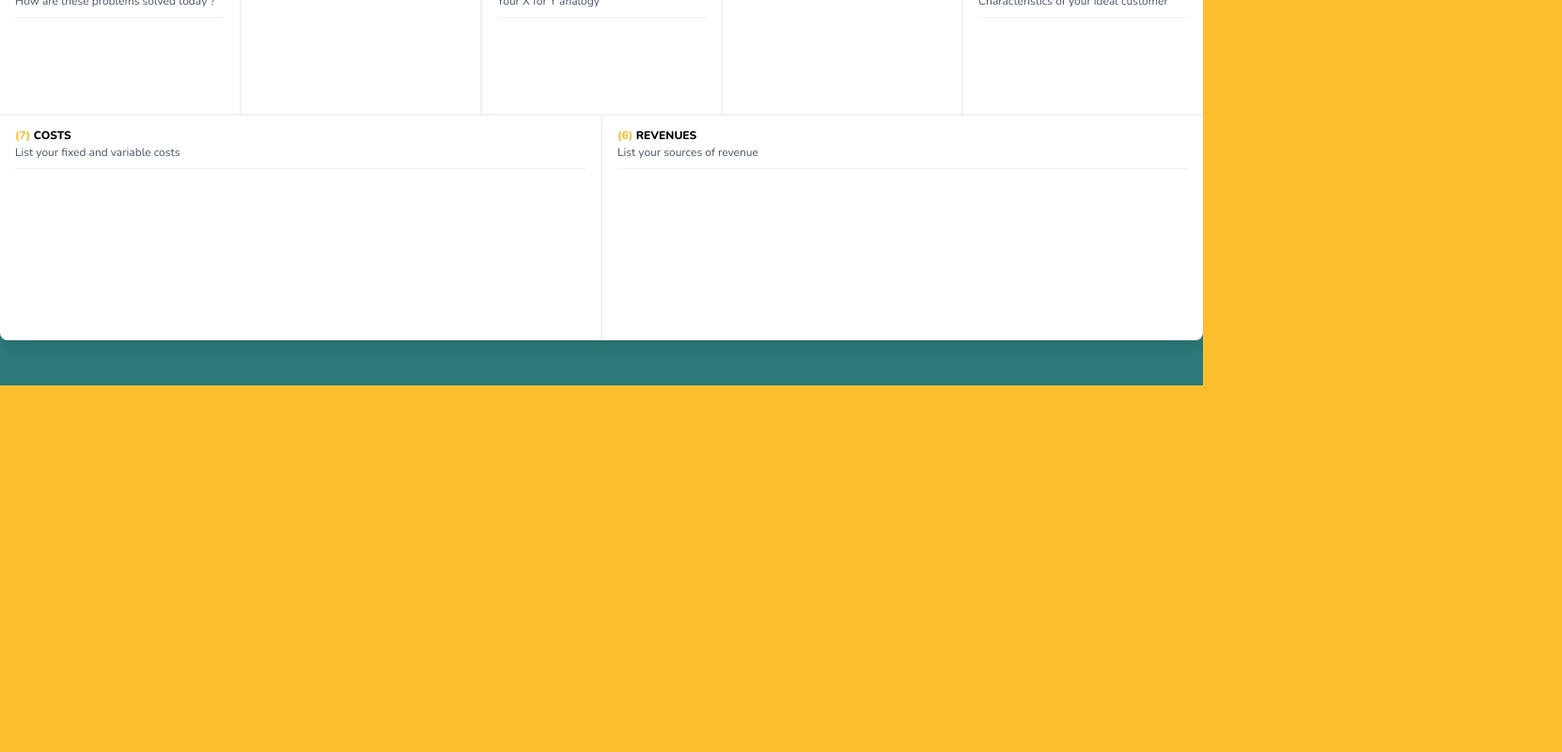
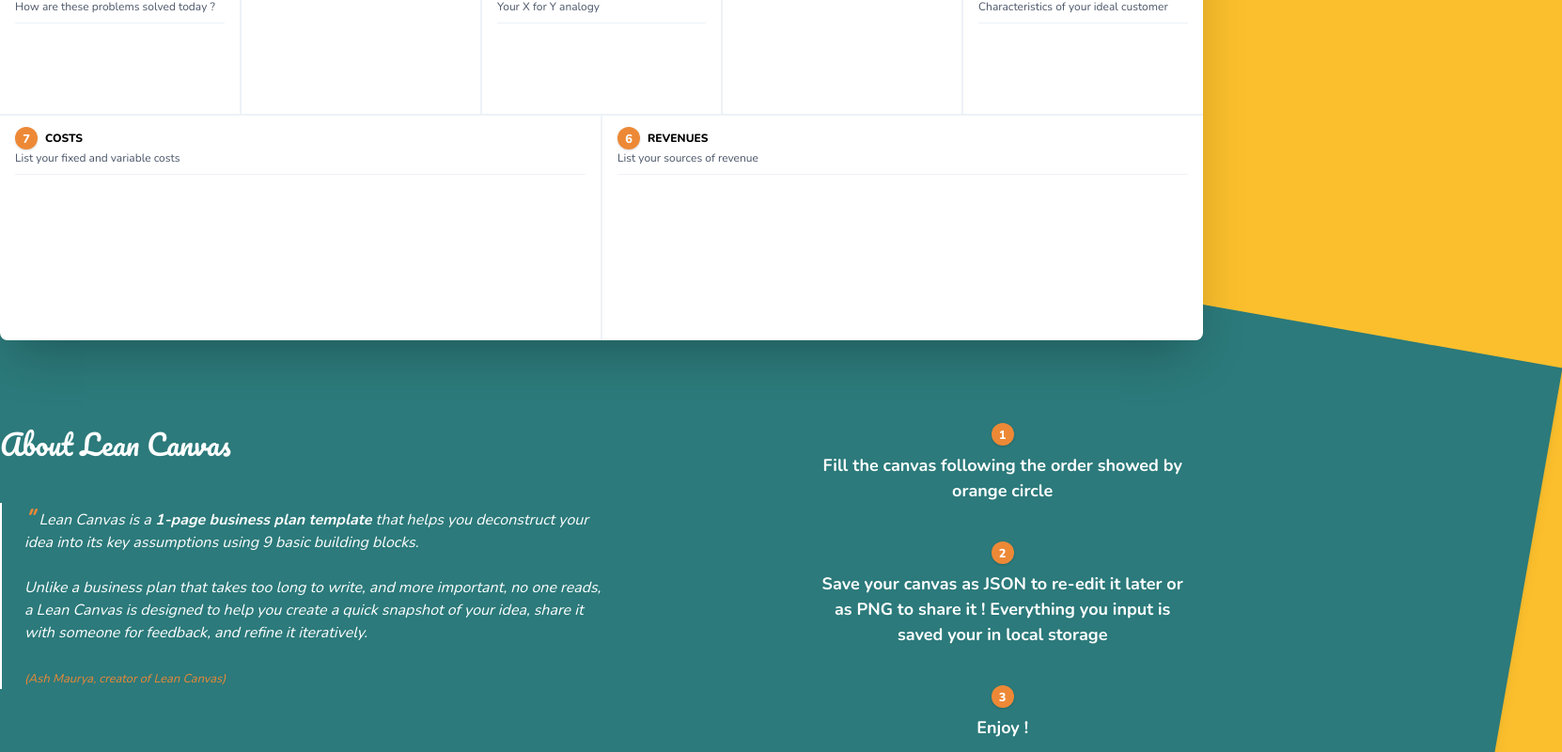
Before and after one commit to mdubourg001/klean-canvas, a React (Create React App) app in the folder app/: page / in a window 1280 px wide. Shown: the part 500-1300 px from the top of the page at 94% size, 1662 px wide, since content can reach past the window. Before the commit the page ends 910 px from the top, so only its background shows below. Built offline with nearby package versions, Linux system fonts and the light colour scheme.

Commit message:
feature: added content in 'About Lean Canvas' section

```diff
--- a/app/public/index.html
+++ b/app/public/index.html
@@ -3,7 +3,10 @@
   <head>
     <meta charset="utf-8" />
     <link rel="shortcut icon" href="%PUBLIC_URL%/favicon.ico" />
-    <meta name="viewport" content="width=device-width, initial-scale=1" />
+    <meta
+      name="viewport"
+      content="width=device-width, initial-scale = 1.0, maximum-scale=1.0, user-scalable=no"
+    />
     <meta name="theme-color" content="#000000" />
     <!--
       manifest.json provides metadata used when your web app is installed on a
--- a/app/src/App.js
+++ b/app/src/App.js
@@ -22,7 +22,6 @@
         />
       )}
 
-      <div className="overflow-y-scroll overflow-x-hidden">
       <div className="container mx-auto z-10">
         <div className="flex justify-between items-center pt-6 pb-16">
           <h1
@@ -45,7 +44,7 @@
 
             <button
               onClick={() => importNode.current.click()}
-                className="rounded-l bg-orange-200 border border-r-0 border-teal-500 shadow focus:shadow-md pl-5 pr-4 py-2"
+              className="rounded-l border border-r-0 border-teal-500 shadow focus:shadow-md pl-5 pr-4 py-2"
             >
               <input
                 ref={importNode}
@@ -59,9 +58,7 @@
                   e.target.value = "";
                 }}
               />
-                <b className="text-teal-700 text-sm">
-                  {"{}"} &nbsp;JSON import
-                </b>
+              <b className="text-white text-sm">{"{}"} &nbsp;JSON import</b>
             </button>
 
             <button
@@ -84,7 +81,6 @@
       </div>
 
       <DocPanel />
-      </div>
     </>
   );
 };
--- a/app/src/components/Box.js
+++ b/app/src/components/Box.js
@@ -49,9 +49,12 @@
       }
     >
       <div>
-        <h3 className="text-xs font-title uppercase">
-          <span className="text-main-orange">({tabIndex})</span> {title}
-        </h3>
+        <div className="flex items-center">
+          <div className="rounded-full w-6 h-6 bg-orange-500 text-center shadow">
+            <small className="text-white font-title">{tabIndex}</small>
+          </div>
+          <h3 className="text-xs font-title uppercase ml-2">{title}</h3>
+        </div>
         <h4 className="text-xs text-gray-700 mb-2">{subtitle}</h4>
         <hr className="my-1 border-t border-gray-200" />
       </div>
--- a/app/src/components/DocPanel.js
+++ b/app/src/components/DocPanel.js
@@ -5,8 +5,65 @@
     <div className="relative py-6">
       <div
         id="doc-panel-teal"
-        className="absolute h-full bg-teal-700 shadow-lg py-64"
+        className="absolute bg-teal-700 shadow-lg"
+        style={{ height: "140%" }}
       />
+
+      <div className="container mx-auto py-16">
+        <div className="flex justify-between">
+          <div className="w-1/2">
+            <h2 className="text-3xl font-serif text-white">
+              About Lean Canvas
+            </h2>
+
+            <blockquote className="text-white italic pl-6 border-l-2 border-white mt-10">
+              <span className="text-xl font-serif text-orange-500">" </span>{" "}
+              Lean Canvas is a<b> 1-page business plan template</b> that helps
+              you deconstruct your idea into its key assumptions using 9 basic
+              building blocks.
+              <br />
+              <br />
+              Unlike a business plan that takes too long to write, and more
+              important, no one reads, a Lean Canvas is designed to help you
+              create a quick snapshot of your idea, share it with someone for
+              feedback, and refine it iteratively.
+              <br />
+              <br />
+              <small className="text-orange-500">
+                (Ash Maurya, creator of Lean Canvas)
+              </small>
+            </blockquote>
+          </div>
+
+          <div className="w-1/3 flex flex-col items-center px-4">
+            <div className="flex flex-col items-center">
+              <div className="rounded-full w-6 h-6 bg-orange-500 text-center shadow">
+                <small className="text-white font-title">1</small>
+              </div>
+              <b className="text-lg text-white mt-2 text-center">
+                Fill the canvas following the order showed by orange circle
+              </b>
+            </div>
+
+            <div className="flex flex-col items-center mt-10">
+              <div className="rounded-full w-6 h-6 bg-orange-500 text-center shadow">
+                <small className="text-white font-title">2</small>
+              </div>
+              <b className="text-lg text-white mt-2 text-center">
+                Save your canvas as JSON to re-edit it later or as PNG to share
+                it ! Everything you input is saved your in local storage
+              </b>
+            </div>
+
+            <div className="flex flex-col items-center mt-10">
+              <div className="rounded-full w-6 h-6 bg-orange-500 text-center shadow">
+                <small className="text-white font-title">3</small>
+              </div>
+              <b className="text-lg text-white mt-2 text-center">Enjoy !</b>
+            </div>
+          </div>
+        </div>
+      </div>
     </div>
   );
 };
--- a/app/src/components/LeanCanvas.js
+++ b/app/src/components/LeanCanvas.js
@@ -141,7 +141,7 @@
 
       <div
         id="canvas"
-        className="w-full h-90-vh max-h-90-vh flex flex-col bg-white rounded-lg shadow-lg"
+        className="w-full h-90-vh max-h-90-vh flex flex-col bg-white rounded-lg shadow-2xl"
       >
         <div className="h-2/3 flex">
           <div className="w-1/5 flex flex-col">
--- a/app/src/index.css
+++ b/app/src/index.css
@@ -6,7 +6,7 @@
   font-family: "Nunito", sans-serif;
   background-color: var(--main-orange);
   margin-top: 0;
-  overflow: hidden;
+  overflow-x: hidden;
   -webkit-font-smoothing: antialiased;
   -moz-osx-font-smoothing: grayscale;
 }
```
Lines whose indentation alone changed are shown as unchanged.
